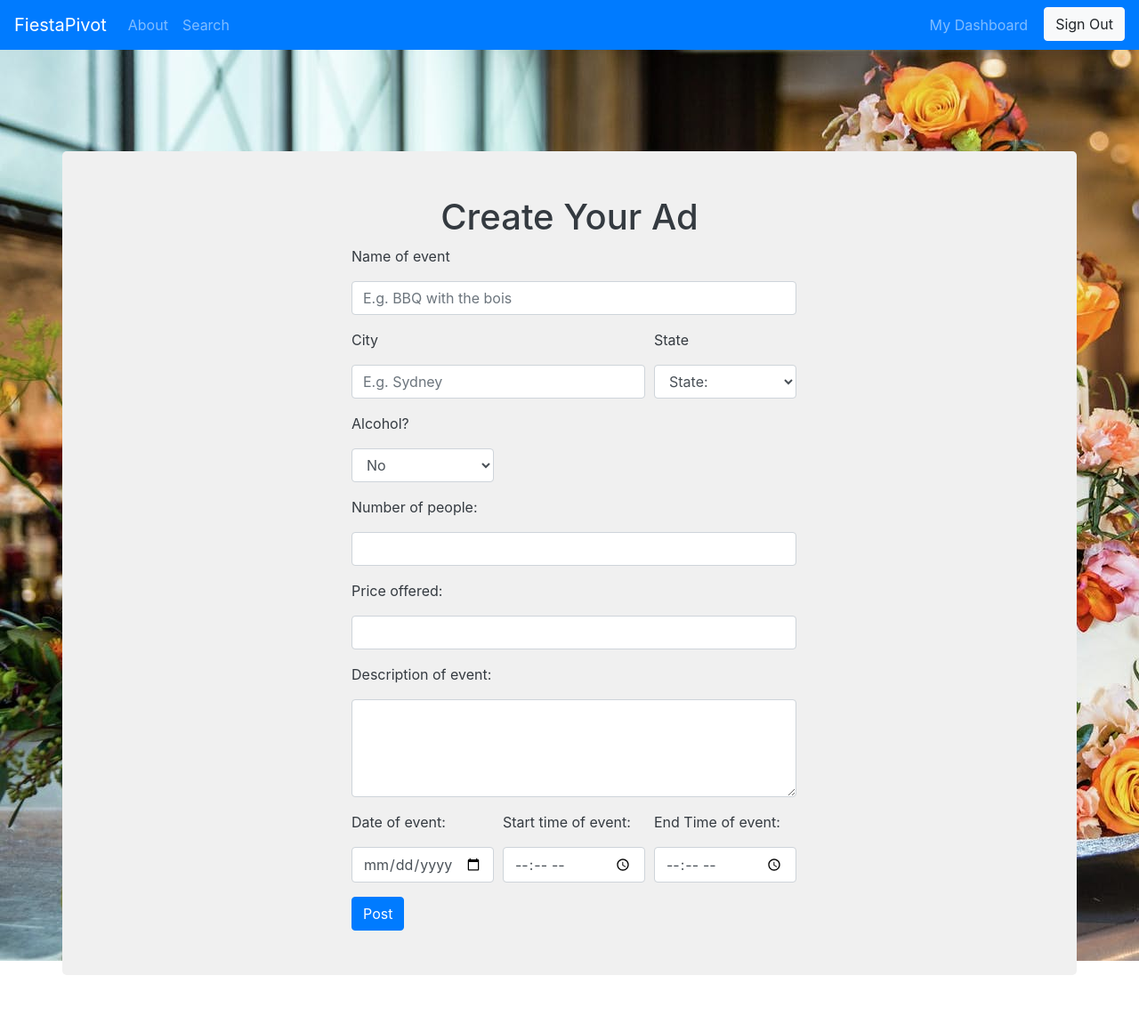
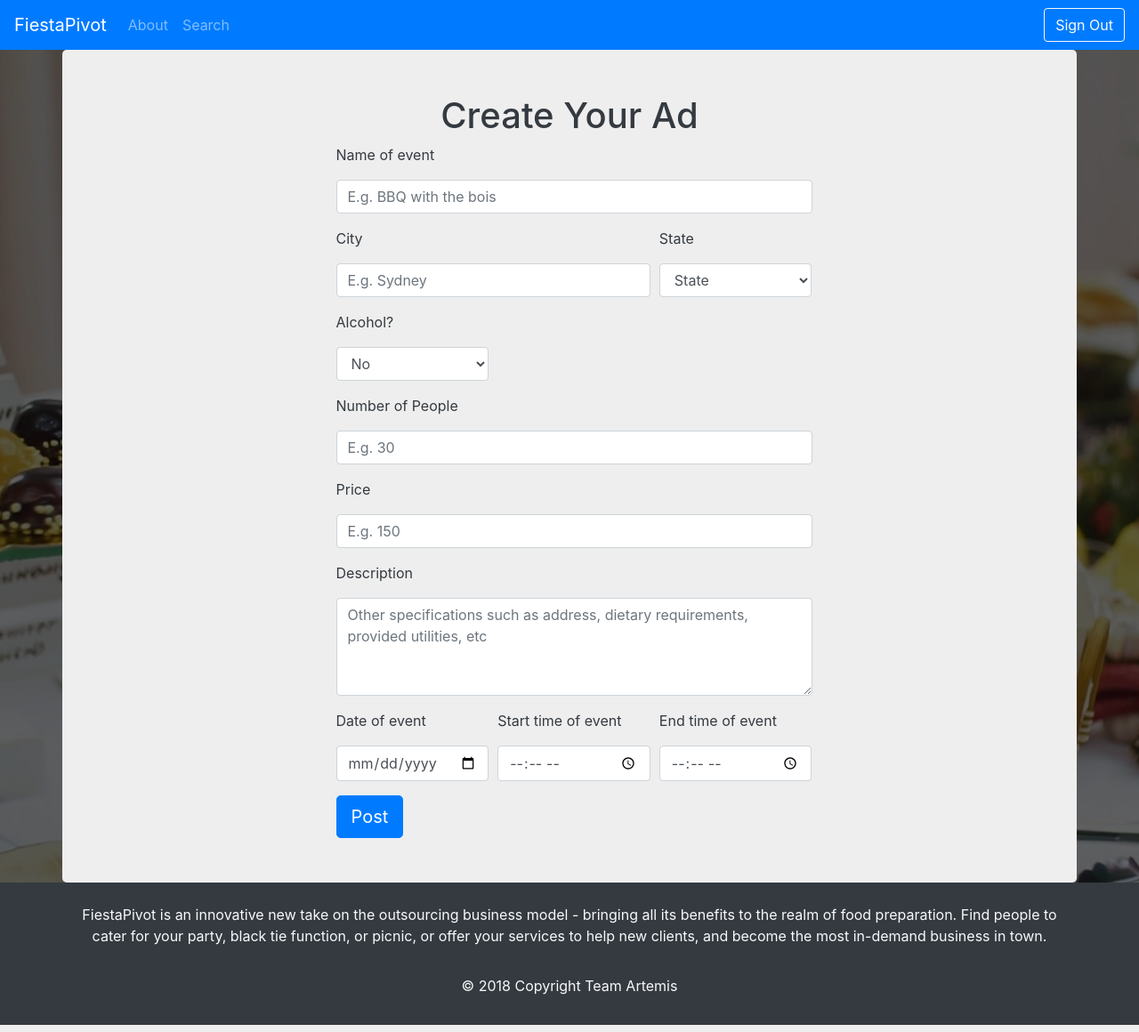
Before and after one commit to baileyivancic/FiestaPivot-SENG2011_18s2, a Flask app: page /post-ad in a window 1280 px wide; the page is wider, and only the part inside the window is pictured. Shown: that part at 89% size. Run offline with Flask 2, Linux system fonts and the light colour scheme; a user stored in the database is signed in; data comes from the database, SQL or seed files in the repository; some libraries are stand-ins or nearby versions.

Commit message:
tried to fix post.html

```diff
--- a/routes.py
+++ b/routes.py
@@ -183,6 +183,7 @@ def register():
 def post():
 	state = control.get_state(current_user.get_id())
 	city = control.get_city(current_user.get_id())
+	name = control.database.get_name( current_user.get_id() )
 
 	# Submit putton pressed
 	if request.method == "POST":
@@ -204,7 +205,7 @@ def post():
 		if control.postAd(email, title, price, city, state, descr, date, start_time, end_time, alcohol, noPeople):
 			print("WENT IN HERE")
 			return redirect("/account")
-	return render_template("post.html", state=state, city=city)
+	return render_template("post.html", name=name, state=state, city=city)
 
 
 @app.route('/account',  methods=["GET", "POST"])
--- a/static/CSS/post.css
+++ b/static/CSS/post.css
@@ -1,40 +1,7 @@
 /* thinking of sleek, faded black with picture in the backgroun. rounded edges and such */
 
-body, html {
-	margin: 0px;
-	padding: 0px;
-	background: url("../images/cake.jpg") no-repeat;
-    height: 100%;
-}
-
-.container {
-    margin: 50px 15% 0px 15%;
-    background: rgb(240, 240, 240);
-    height: 100%;
-}
-
-.title {
-    text-align: center;
-    display: flex;
-    justify-content: center;
-    align-items: center;
-    width: 100%;
-    height: 3em;
-    background: rgb(236, 177, 75);
-    color: rgb(250,250,250);
-    font-family: "Times New Roman", Times, serif;
-}
 
 /*
-table {
-    padding: 2em;
-    width: 100%;
-}
-
-table, th, td {
-    border: 1px solid black;
-}
-
 input {
     width: 25em;
 }
--- a/templates/about.html
+++ b/templates/about.html
@@ -65,6 +65,7 @@
 
 		  <!--Content (MID-BOTTOM)-->
 		<div class="jumbotron">
+			<div class="container">
 				<h1 class="display-4">What do we do?</h1>
 				<p class="lead">We help people help people.</p>
 				<hr class="my-4">
@@ -120,8 +121,7 @@
 				    </div>
 				  </div>
 				</div>
-
-
+			</div>
 		  </div>
 
 	</body>
--- a/templates/login.html
+++ b/templates/login.html
@@ -60,7 +60,7 @@
 		<!-- Bootstrap adapted from https://www.codeply.com/go/Am5LvvjTxC/bootstrap-4-center-form-->
 		<section role="main" class="cover-container">
 		    <div id="cover-caption">
-		        <div id="container" class="container">
+		        <div class="container">
 		            <div class="row text-white">
 		                <div class="col-sm-10 offset-sm-1 text-center" id="Slogan">
 		                    <h1 class="display-3">Welcome Back</h1>
--- a/templates/post.html
+++ b/templates/post.html
@@ -5,7 +5,7 @@
         <title>Post ad</title>
         <meta name="description" content="">
         <meta name="viewport" content="width=device-width, initial-scale=1">
-        <link rel="stylesheet" type="text/css" media="screen" href="static/CSS/post.css">
+        <link rel="stylesheet" type="text/css" media="screen" href="static/CSS/main.css">
 
         <!--Bootstrap CDN and JS-->
 		<link rel="stylesheet" href="https://maxcdn.bootstrapcdn.com/bootstrap/4.0.0/css/bootstrap.min.css" integrity="sha384-Gn5384xqQ1aoWXA+058RXPxPg6fy4IWvTNh0E263XmFcJlSAwiGgFAW/dAiS6JXm" crossorigin="anonymous">
@@ -30,26 +30,25 @@
 				</ul>
 		        <ul class="navbar-nav ml-auto">
 		        	<li class="nav-item">
-						<a class="nav-link" href="/account">My Dashboard</a>
+						<a class="nav-link" href="/account">{{name[0]}}</a>
                     </li>
-					<li style="margin-left: 10px;" class="nav-item">
+					<li class="nav-item">
                         <a href="/logout">
-                            <button type="button" class="btn btn-light">Sign Out</button>
+                            <button type="button" class="btn btn-outline-light">Sign Out</button>
                         </a>
                     </li>
 		        </ul>
 		    </div>
 		</nav>
-
-        <div class="jumbotron vertical-center" style="background:transparent;">
-			<div class="container" style="padding: 50px; border-radius: 5px">
+        <section role="main" class="cover-container" id="cover" style="background: url(static/Images/darkDessert.png) center no-repeat;background-size: cover;">
+			<div class="container" style="background-color: #eee; padding-bottom: 50px; padding-top: 50px; border-radius: 5px;">
                 <h1 class="text-center text-dark">Create Your Ad</h1>
                 <div class="col-sm-12 offset-sm-3" class="info-form">
                     <form action="" method="POST">
                         <div class="form-row">
                             <div class="form-group col-md-6">
                                 <p for="inputPassword4" class="text-dark">Name of event</p>
-                                <input type="text" name="title" class="form-control" id="title" placeholder="E.g. BBQ with the bois" required>
+                                <input type="text" name="title" class="form-control" placeholder="E.g. BBQ with the bois" required>
                             </div>
                         </div>
                         <div class="form-row">
@@ -60,7 +59,7 @@
                             <div class="form-group col-md-2">
                                 <p for="inputState" class="text-dark">State</p>
                                 <select id="stateSelect" name="state" id="inputState" class="form-control" required>
-                                    <option selected disabled hidden>State:</option>
+                                    <option selected disabled hidden>State</option>
                                     <option value="nsw">NSW</option>
                                     <option value="qld">QLD</option>
                                     <option value="sa">SA</option>
@@ -80,46 +79,46 @@
                             </div>
                         </div>
                         <div class="form-row">
-                            <div class="form-group col-md-6" style="height: auto">
-                                <p for="inputCity" class="text-dark">Number of people:</p>
+                            <div class="form-group col-md-6">
+                                <p for="inputCity" class="text-dark">Number of People</p>
                                 <span class="noPeople">
-                                    <input name="noPeople" class="form-control" type="number" min="0" max="100000" step="1" required/>
+                                    <input name="noPeople" class="form-control" type="number" placeholder="E.g. 30" min="0" max="100000" step="1" required/>
                                 </span>
                             </div>
                         </div>
                         <div class="form-row">
-                                <div class="form-group col-md-6" style="height: auto">
-                                    <p for="inputCity" class="text-dark">Price offered:</p>
-                                    <span class="price">
-                                        <input name="price" class="form-control" type="number" min="0.00" max="10000.00" required/>
-                                    </span>
-                                </div>
+                            <div class="form-group col-md-6">
+                                <p for="inputCity" class="text-dark">Price</p>
+                                <span class="price">
+                                    <input name="price" class="form-control" type="number" placeholder="E.g. 150" min="0.00" max="10000.00" required/>
+                                </span>
+                            </div>
                         </div>
                         <div class="form-row">
-                            <div class="form-group col-md-6" style="height: auto">
-                                <p for="inputCity" class="text-dark">Description of event:</p>
-                                <textarea rows="4" cols="50" name="descr" class="form-control" required></textarea>
+                            <div class="form-group col-md-6">
+                                <p for="inputCity" class="text-dark">Description</p>
+                                <textarea rows="4" cols="50" name="descr" class="form-control" placeholder="Other specifications such as address, dietary requirements, provided utilities, etc" required></textarea>
                             </div>
                         </div>
                         <div class="form-row">
                             <div class="form-group col-md-2">
-                                <p for="inputCity" class="text-dark">Date of event:</p>
+                                <p for="inputCity" class="text-dark">Date of event</p>
                                 <input class="form-control" type="date" name="date" min="now" required>
                             </div>
                             <div class="form-group col-md-2">
-                                <p for="inputState" class="text-dark">Start time of event:</p>
+                                <p for="inputState" class="text-dark">Start time of event</p>
                                 <input class="form-control" type="time" name="start-time" required>
                             </div>
                             <div class="form-group col-md-2">
-                                <p for="inputState" class="text-dark">End Time of event:</p>
+                                <p for="inputState" class="text-dark">End time of event</p>
                                 <input class="form-control" type="time" name="end-time" required>
                             </div>
                         </div>
-                        <a href="#"><button type="submit" class="btn btn-primary">Post</button></a>
+                        <a href="#"><button type="submit" class="btn btn-lg btn-primary">Post</button></a>
                     </form>
                 </div>
 			</div>
-        </div>
+        </section>
 
     <!-- <script>
     let temp = "{{state[0]}}";
@@ -136,4 +135,13 @@
     </script> -->
 
 </body>
+
+ <footer class="page-footer font-small navbar-dark bg-dark pt-4">
+    <div class="container text-center">
+        <p class="text-light">
+        FiestaPivot is an innovative new take on the outsourcing business model - bringing all its benefits to the realm of food preparation. Find people to cater for your party, black tie function, or picnic, or offer your services to help new clients, and become the most in-demand business in town.
+        </p>
+    </div>
+    <div class="text-center py-3"><p class="text-light">© 2018 Copyright Team Artemis</div>
+</footer>
 </html>
```
Also changed, not shown: templates/user-dashboard.html (+10 -10 lines), static/CSS/assets/CodeWorkshop.jpg (deleted), static/CSS/assets/party-whip-chef.jpg (deleted), static/CSS/assets/search.png (deleted), static/CSS/main.css (line endings or trailing spaces), static/CSS/userDash.css (deleted). Lines whose indentation alone changed are shown as unchanged.
